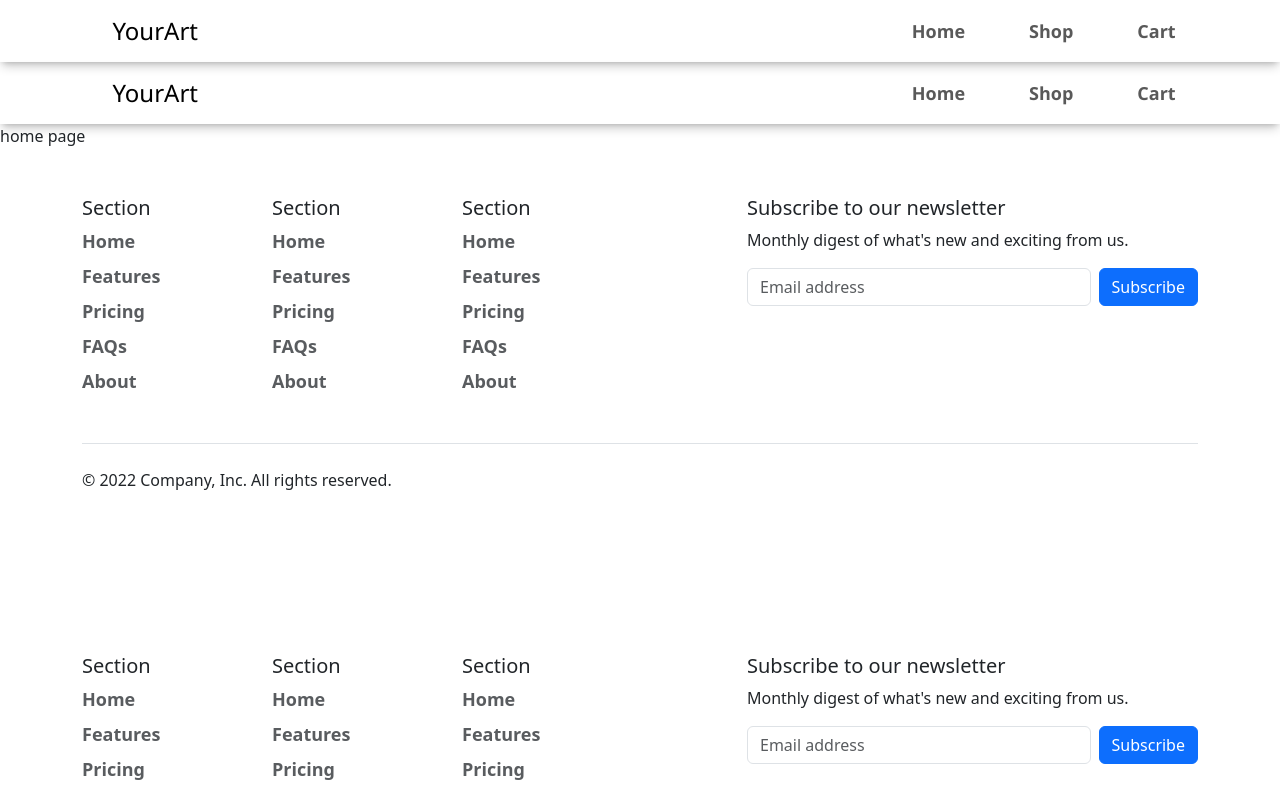
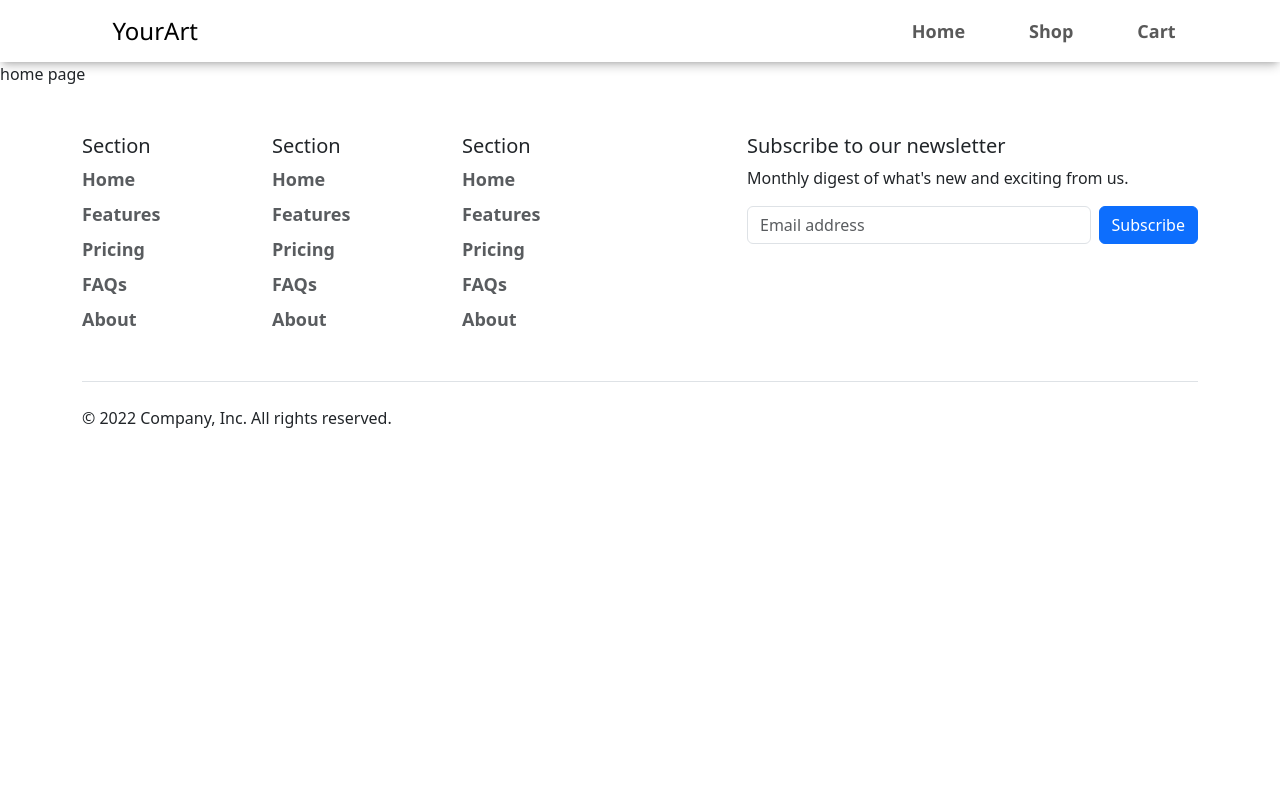
Before and after one commit to rohanjaiswal13/ArtGallery, a React (Vite) app: page / in a window 1280 px wide. Shown: the top 796 px of the page. Built offline with nearby package versions, Linux system fonts and the light colour scheme.

Commit message:
correction

```diff
--- a/src/App.jsx
+++ b/src/App.jsx
@@ -1,6 +1,6 @@
 import NavBar from "./components/navbar/navbar";
 import Footer from "./components/footer/footer";
-import Home from "./pages/home";
+import Home from "./pages/home/home";
 
 const App = () => {
   return (
--- a/src/main.jsx
+++ b/src/main.jsx
@@ -5,7 +5,7 @@ import "bootstrap/dist/css/bootstrap.min.css";
 import "bootstrap/dist/js/bootstrap.bundle.min";
 import Shop from "../src/pages/shop.jsx";
 import Cart from "../src/pages/cart.jsx";
-import Home from "../src/pages/home.jsx";
+import Home from "../src/pages/home/home.jsx";
 
 import { createBrowserRouter, RouterProvider } from "react-router-dom";
 
@@ -38,7 +38,7 @@ const router = createBrowserRouter([
     path: "home",
     element: (
       <div>
-        <Home />
+        <App />
       </div>
     ),
   },
--- a/src/pages/home.jsx
+++ /dev/null
@@ -1,15 +0,0 @@
-import React from "react";
-import NavBar from "../components/navbar/navbar.jsx";
-import Footer from "../components/footer/footer.jsx";
-
-function Home() {
-  return (
-    <>
-      <NavBar />
-      <div>home page</div>
-      <Footer />
-    </>
-  );
-}
-
-export default Home;
--- /dev/null
+++ b/src/pages/home/home.jsx
@@ -0,0 +1,11 @@
+import React from "react";
+
+function Home() {
+  return (
+    <>
+      <div>home page</div>
+    </>
+  );
+}
+
+export default Home;
```
